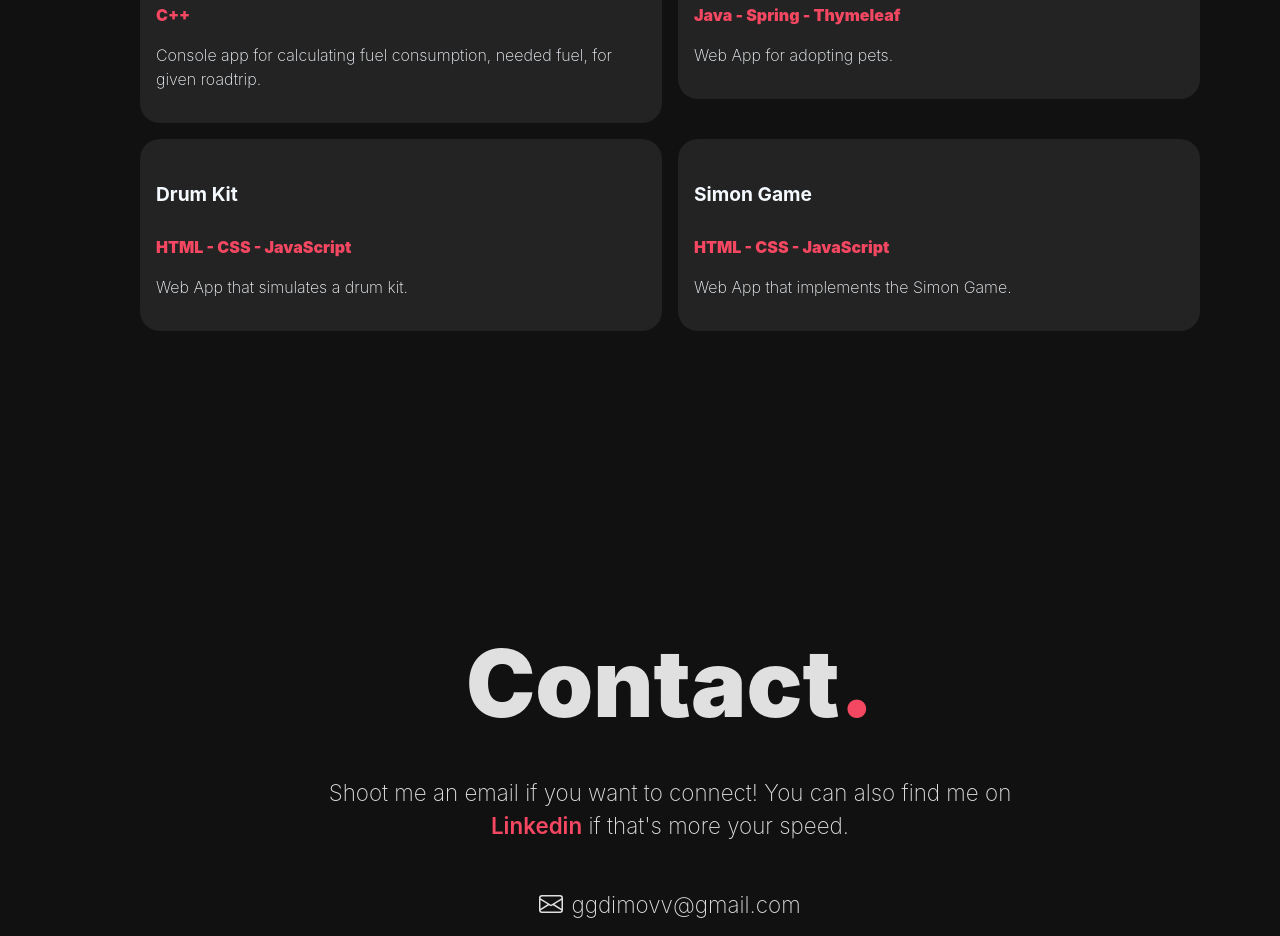
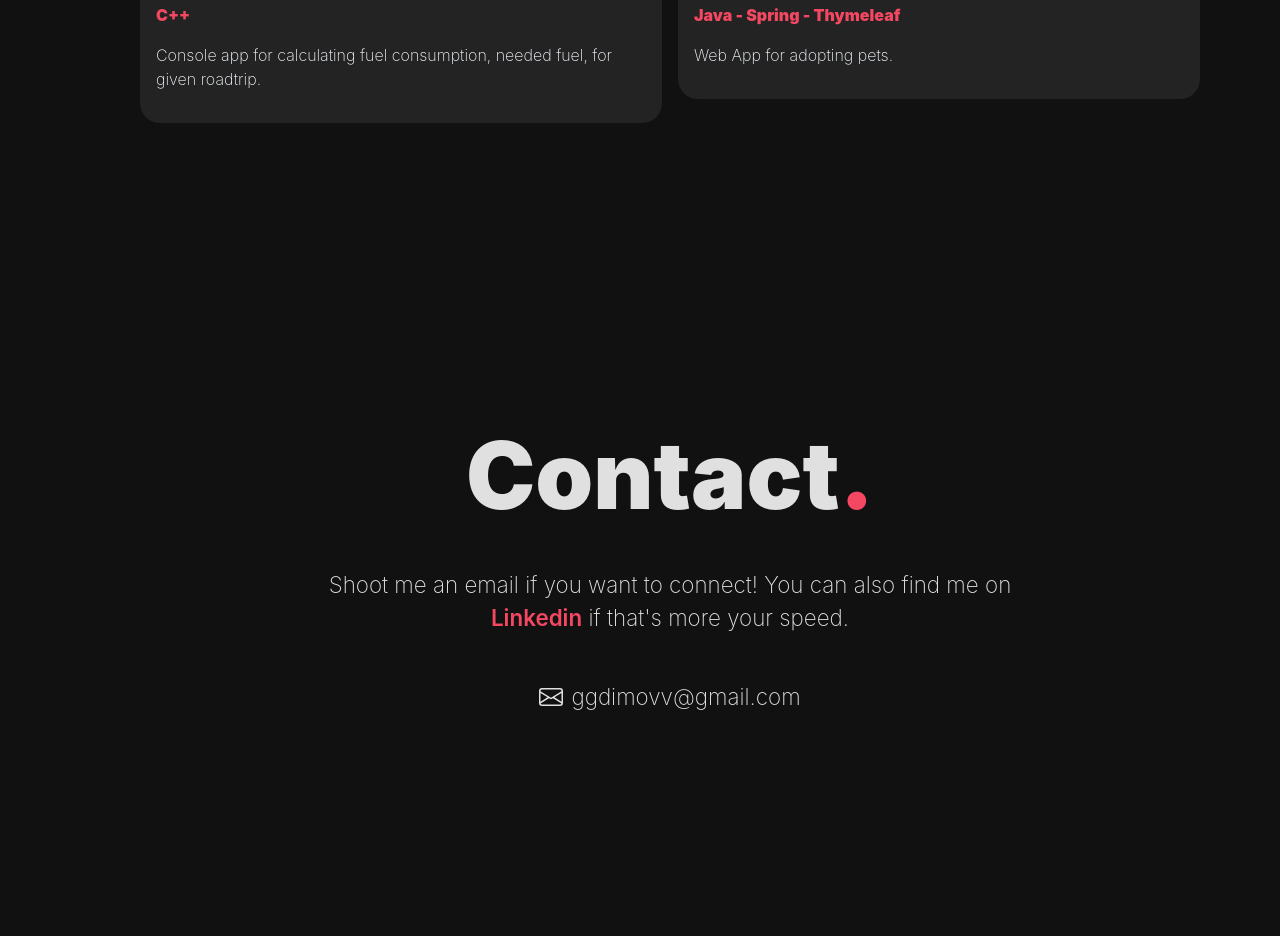
Before and after one commit to dimovv23/Portfolio-2, a React (Vite) app: page / in a window 1280 px wide. Shown: the part 2460-3396 px from the top of the page. After the commit the page ends 3276 px from the top, so only its background shows below. Built offline with nearby package versions, Linux system fonts and the light colour scheme.

Commit message:
Constants updated

```diff
--- a/src/constants/constants.js
+++ b/src/constants/constants.js
@@ -57,16 +57,4 @@ export const projects = [
     url: "https://github.com/dimovv23/Pet_Adoption",
     tecnologies: "Java - Spring - Thymeleaf",
   },
-  {
-    name: "Drum Kit",
-    description: "Web App that simulates a drum kit.",
-    url: "https://dimovv23.github.io/Drum-Kit/",
-    tecnologies: "HTML - CSS - JavaScript",
-  },
-  {
-    name: "Simon Game",
-    description: "Web App that implements the Simon Game.",
-    url: "https://dimovv23.github.io/The-Simon-Game/",
-    tecnologies: "HTML - CSS - JavaScript",
-  },
 ];
```
